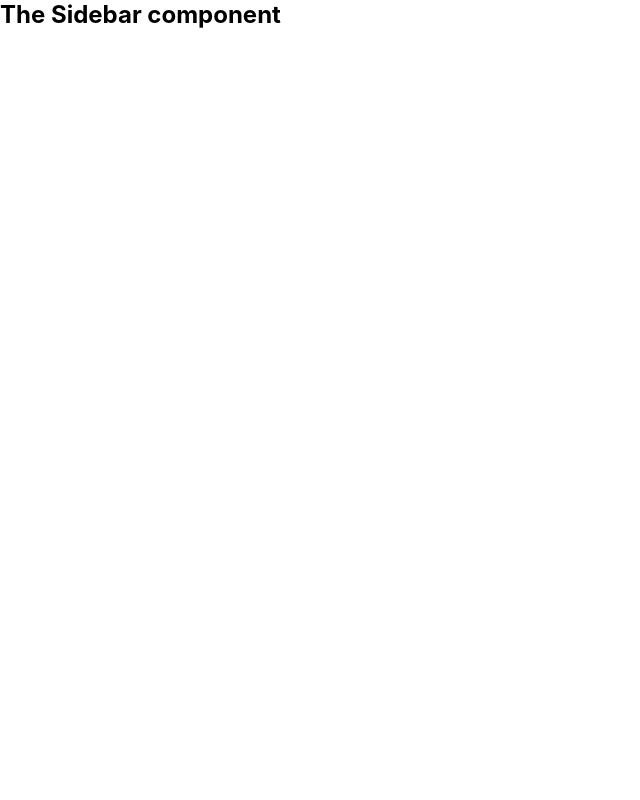
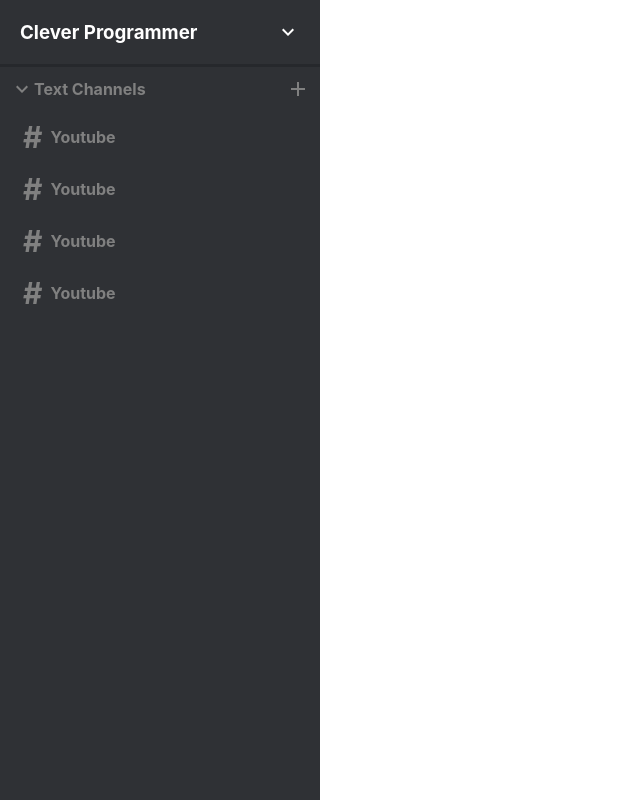
Before and after one commit to Devzed/Discord-M.E.R.N-front, a React (Create React App) app: page / in a window 1280 px wide. Shown: the whole page, without its empty margins (0-640 px from the left). Built offline with nearby package versions, Linux system fonts and the light colour scheme.

Commit message:
Add Sidebar component
Finish the Sidebar component

```diff
--- a/src/components/Sidebar/Sidebar.css
+++ b/src/components/Sidebar/Sidebar.css
@@ -0,0 +1,43 @@
+.sidebar {
+    display: flex;
+    flex-direction: column;
+    flex: 0.25;
+    height: 100vh;
+    background-color: #2f3135;
+}
+
+.sidebar__top {
+    display: flex;
+    justify-content: space-between;
+    align-items: center;
+    padding: 20px;
+    background-color: #2f3135;
+    color: white;
+    border-bottom: 3px solid #26282c;
+}
+
+.sidebar__channels {
+    flex: 1;
+}
+
+.sidebar__addChannel {
+    cursor: pointer;
+}
+
+.sidebar__addChannel:hover {
+    color: white;
+}
+
+.sidebar__channelsHeader {
+    display: flex;
+    justify-content: space-between;
+    align-items: center;
+    padding: 10px;
+    background-color: #2f3135;
+    color: gray;
+}
+
+.sidebar__header {
+    display: flex;
+    align-items: center;
+}
--- a/src/components/Sidebar/Sidebar.js
+++ b/src/components/Sidebar/Sidebar.js
@@ -1,9 +1,33 @@
 import React from 'react';
+import './Sidebar.css';
+import AddIcon from '@material-ui/icons/Add';
+import ExpandMoreIcon from '@material-ui/icons/ExpandMore';
+import SidebarChannel from '../SidebarChannel/SidebarChannel';
 
 const Sidebar = () => {
     return (
         <div className='sidebar'>
-            <h2>The Sidebar component</h2>
+            <div className="sidebar__top">
+                <h3>Clever Programmer</h3>
+                <ExpandMoreIcon />
+            </div>
+
+            <div className="sidebar__channels">
+                <div className="sidebar__channelsHeader">
+                    <div className="sidebar__header">
+                        <ExpandMoreIcon />
+                        <h4>Text Channels</h4>
+                    </div>
+                    <AddIcon className='sidebar__addChannel' />
+                </div>
+
+                <div className="sidebar__channelsList">
+                    <SidebarChannel />
+                    <SidebarChannel />
+                    <SidebarChannel />
+                    <SidebarChannel />
+                </div>
+            </div>
         </div>
     )
 }
```
